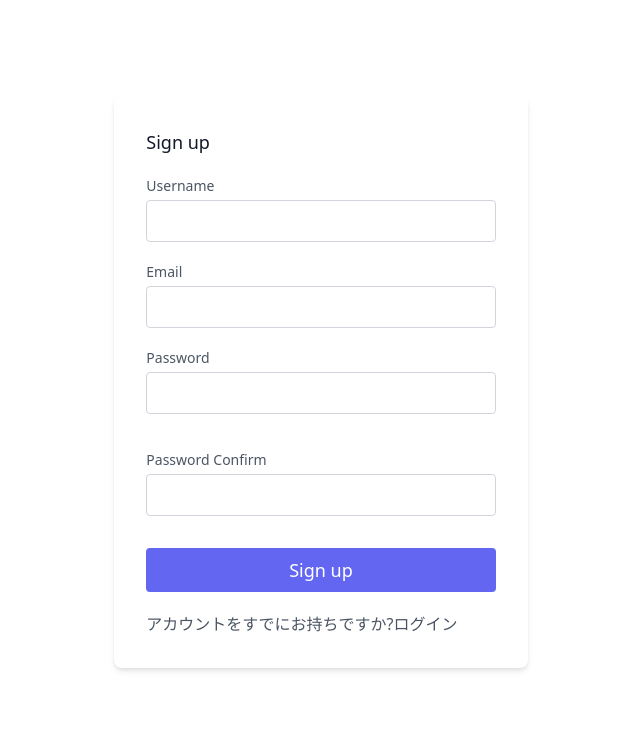
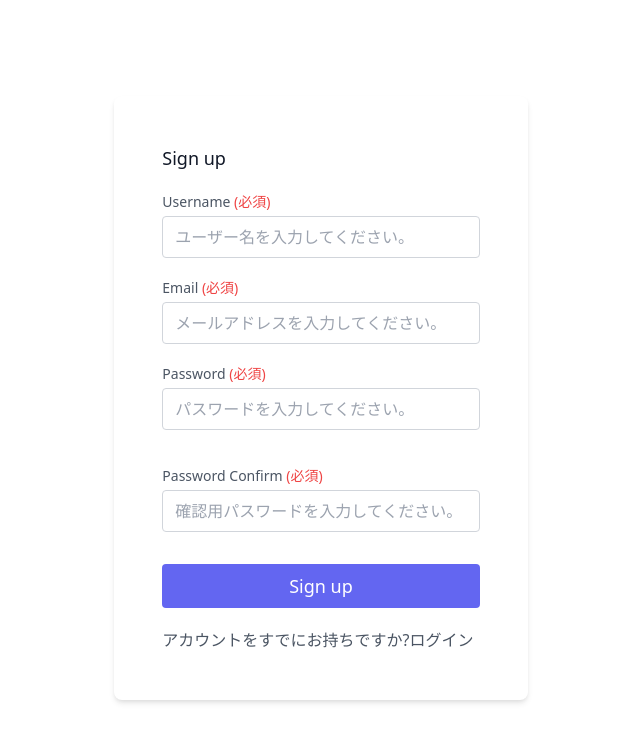
Before and after one commit to takashi145/breeze-api-vue, a Vue app: page /register in a window 1280 px wide. Shown: the top 742 px of the page, without its empty margins (319-959 px from the left). Built offline with nearby package versions, Linux system fonts and the light colour scheme.

Commit message:
validation message

```diff
--- a/src/views/auth/Login.vue
+++ b/src/views/auth/Login.vue
@@ -3,12 +3,18 @@
     <form @submit.prevent="login" class="lg:w-1/3 md:w-2/3 bg-white rounded-lg p-8 flex flex-col mx-auto w-full mt-10 md:mt-0 relative z-10 shadow-md">
       <h2 class="mb-4 text-gray-900 text-lg mb-1 font-medium title-font">Login</h2>
       <div class="relative mb-4">
-        <label for="email" class="leading-7 text-sm text-gray-600">Email</label>
+        <label for="email" class="leading-7 text-sm text-gray-600">Email <span class="text-red-500">(必須)</span></label>
         <input type="email" id="email" v-model="form.email" class="w-full bg-white rounded border border-gray-300 focus:border-indigo-500 focus:ring-2 focus:ring-indigo-200 text-base outline-none text-gray-700 py-1 px-3 leading-8 transition-colors duration-200 ease-in-out">
+        <div v-if="errors.email">
+          <p v-for="(error, index) in errors.email" :key="index"  class="text-red-500">{{ error }}</p>
+        </div>
       </div>
       <div class="relative mb-8">
-        <label for="password" class="leading-7 text-sm text-gray-600">Password</label>
+        <label for="password" class="leading-7 text-sm text-gray-600">Password <span class="text-red-500">(必須)</span></label>
         <input type="password" id="password" v-model="form.password" class="w-full bg-white rounded border border-gray-300 focus:border-indigo-500 focus:ring-2 focus:ring-indigo-200 text-base outline-none text-gray-700 py-1 px-3 leading-8 transition-colors duration-200 ease-in-out">
+        <div v-if="errors.password">
+          <p v-for="(error, index) in errors.password" :key="index"  class="text-red-500">{{ error }}</p>
+        </div>
       </div>
       <button type="submit" class="text-white bg-indigo-500 border-0 py-2 px-6 focus:outline-none hover:bg-indigo-600 rounded text-lg">Login</button>
       <router-link to="/register" class="mt-5 text-gray-600 hover:text-gray-800 hover:underline">新規登録はこちら</router-link>
@@ -28,11 +34,18 @@ const form = ref({
   password: ''
 })
 
+const errors = ref({});
+
 const login = async() => {
-  await axios.get('sanctum/csrf-cookie')
-  await axios.post('/login', form.value)
-  .then(() => {
-    router.push('/')
-  })
+  try {
+   await axios.get('sanctum/csrf-cookie')
+    await axios.post('/login', form.value)
+    .then(() => {
+      router.push('/')
+    })
+  }catch(e) {
+    errors.value = e.response.data.errors
+  }
+
 }
 </script>
--- a/src/views/auth/Register.vue
+++ b/src/views/auth/Register.vue
@@ -1,22 +1,31 @@
 <template>
   <div class="container px-5 py-24 mx-auto flex">
-    <form @submit.prevent="register" class="lg:w-1/3 md:w-2/3 bg-white rounded-lg p-8 flex flex-col mx-auto w-full mt-10 md:mt-0 relative z-10 shadow-md">
+    <form @submit.prevent="register" class="lg:w-1/3 md:w-2/3 bg-white rounded-lg p-12 flex flex-col mx-auto w-full mt-10 md:mt-0 relative z-10 shadow-md">
       <h2 class="mb-4 text-gray-900 text-lg mb-1 font-medium title-font">Sign up</h2>
       <div class="relative mb-4">
-        <label for="name" class="leading-7 text-sm text-gray-600">Username</label>
-        <input type="text" id="name" v-model="form.name" class="w-full bg-white rounded border border-gray-300 focus:border-indigo-500 focus:ring-2 focus:ring-indigo-200 text-base outline-none text-gray-700 py-1 px-3 leading-8 transition-colors duration-200 ease-in-out">
+        <label for="name" class="leading-7 text-sm text-gray-600">Username <span class="text-red-500">(必須)</span></label>
+        <input type="text" id="name" placeholder="ユーザー名を入力してください。" v-model="form.name" class="w-full bg-white rounded border border-gray-300 focus:border-indigo-500 focus:ring-2 focus:ring-indigo-200 text-base outline-none text-gray-700 py-1 px-3 leading-8 transition-colors duration-200 ease-in-out">
+        <ul v-if="errors.name">
+          <li v-for="(error, index) in errors.name" :key="index"  class="text-red-500">{{ error }}</li>
+        </ul>
       </div>
       <div class="relative mb-4">
-        <label for="email" class="leading-7 text-sm text-gray-600">Email</label>
-        <input type="email" id="email" v-model="form.email" class="w-full bg-white rounded border border-gray-300 focus:border-indigo-500 focus:ring-2 focus:ring-indigo-200 text-base outline-none text-gray-700 py-1 px-3 leading-8 transition-colors duration-200 ease-in-out">
+        <label for="email" class="leading-7 text-sm text-gray-600">Email <span class="text-red-500">(必須)</span></label>
+        <input type="email" id="email" placeholder="メールアドレスを入力してください。" v-model="form.email" class="w-full bg-white rounded border border-gray-300 focus:border-indigo-500 focus:ring-2 focus:ring-indigo-200 text-base outline-none text-gray-700 py-1 px-3 leading-8 transition-colors duration-200 ease-in-out">
+        <ul v-if="errors.email">
+          <li v-for="(error, index) in errors.email" :key="index"  class="text-red-500">{{ error }}</li>
+        </ul>
       </div>
       <div class="relative mb-8">
-        <label for="password" class="leading-7 text-sm text-gray-600">Password</label>
-        <input type="password" id="password" v-model="form.password" class="w-full bg-white rounded border border-gray-300 focus:border-indigo-500 focus:ring-2 focus:ring-indigo-200 text-base outline-none text-gray-700 py-1 px-3 leading-8 transition-colors duration-200 ease-in-out">
+        <label for="password" class="leading-7 text-sm text-gray-600">Password <span class="text-red-500">(必須)</span></label>
+        <input type="password" id="password" placeholder="パスワードを入力してください。" v-model="form.password" class="w-full bg-white rounded border border-gray-300 focus:border-indigo-500 focus:ring-2 focus:ring-indigo-200 text-base outline-none text-gray-700 py-1 px-3 leading-8 transition-colors duration-200 ease-in-out">
+        <ul v-if="errors.password">
+          <li v-for="(error, index) in errors.password" :key="index"  class="text-red-500">{{ error }}</li>
+        </ul>
       </div>
       <div class="relative mb-8">
-        <label for="password_confirmation" class="leading-7 text-sm text-gray-600">Password Confirm</label>
-        <input type="password" id="password_confirmation" v-model="form.password_confirmation" class="w-full bg-white rounded border border-gray-300 focus:border-indigo-500 focus:ring-2 focus:ring-indigo-200 text-base outline-none text-gray-700 py-1 px-3 leading-8 transition-colors duration-200 ease-in-out">
+        <label for="password_confirmation" class="leading-7 text-sm text-gray-600">Password Confirm <span class="text-red-500">(必須)</span></label>
+        <input type="password" id="password_confirmation" placeholder="確認用パスワードを入力してください。" v-model="form.password_confirmation" class="w-full bg-white rounded border border-gray-300 focus:border-indigo-500 focus:ring-2 focus:ring-indigo-200 text-base outline-none text-gray-700 py-1 px-3 leading-8 transition-colors duration-200 ease-in-out">
       </div>
       <button type="submit" class="text-white bg-indigo-500 border-0 py-2 px-6 focus:outline-none hover:bg-indigo-600 rounded text-lg">Sign up</button>
       <router-link to="/login" class="mt-5 text-gray-600 hover:text-gray-800 hover:underline">アカウントをすでにお持ちですか?ログイン</router-link>
@@ -38,11 +47,19 @@ const form = ref({
   password_confirmation: ''
 })
 
+const errors = ref({})
+
 const register = async() => {
-  await axios.get('sanctum/csrf-cookie')
-  await axios.post('/register', form.value)
-  .then(() => {
-    router.push('/')
-  })
+  try {
+    await axios.get('sanctum/csrf-cookie')
+    await axios.post('/register', form.value)
+    .then(() => {
+      router.push('/')
+    })
+  }catch(e) {
+    errors.value = e.response.data.errors
+    console.log(errors.value)
+  }
+
 }
 </script>
```
